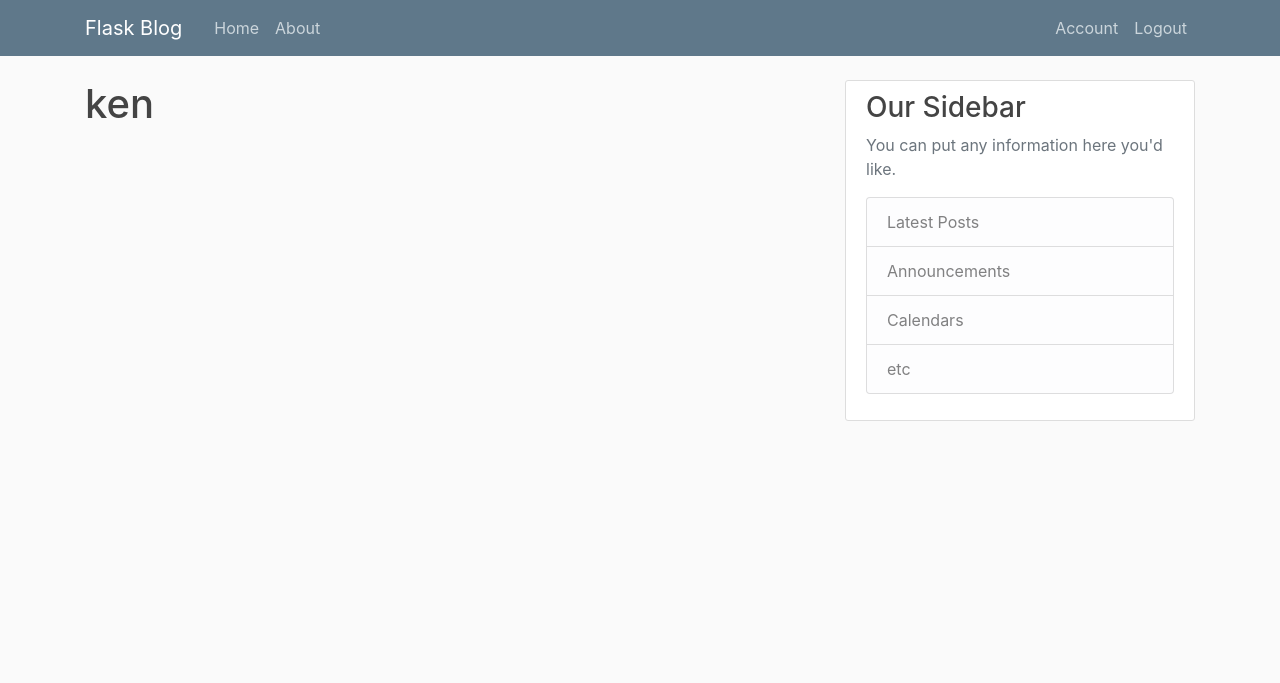
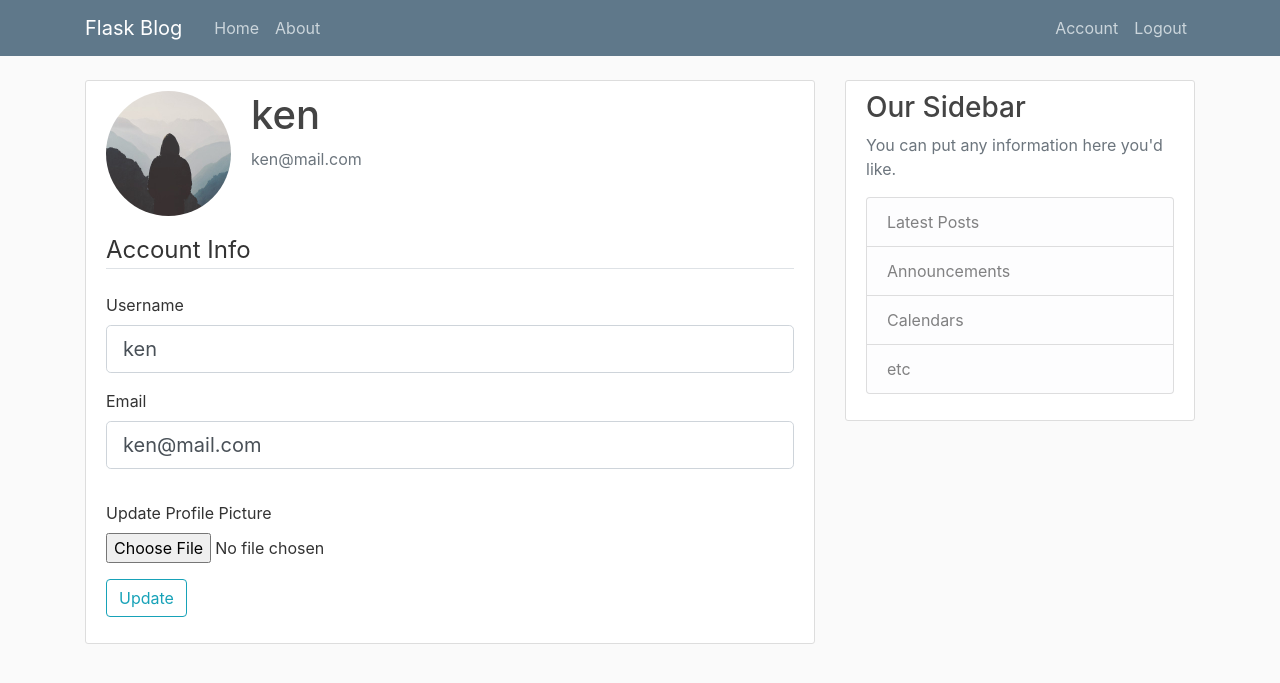
Before and after one commit to homemix/flaskProject, a Flask app: page /account in a window 1280 px wide. Shown: the top 683 px of the page. Run offline with Flask 2, Linux system fonts and the light colour scheme; a user stored in the database is signed in; some libraries are stand-ins or nearby versions.

Commit message:
user accounts and profile

```diff
--- a/app.py
+++ b/app.py
@@ -1,10 +1,13 @@
 from flask import Flask
-from flask import render_template, redirect, url_for, flash,request
-from forms import RegistrationForm, LoginForm
+from flask import render_template, redirect, url_for, flash, request
+from forms import RegistrationForm, LoginForm, UpdateAccountForm
 from models import db, User, Post
 from flask_bcrypt import Bcrypt
 from flask_login import login_user, current_user, logout_user, login_required
 from models import login_manager
+from PIL import Image
+import secrets
+import os
 
 app = Flask(__name__)
 app.config['SECRET_KEY'] = '2646f74c677249c898e8d52d28ee19f7'
@@ -66,7 +69,7 @@ def login():
         user = User.query.filter_by(email=form.email.data).first()
         if user and bcrypt.check_password_hash(user.password, form.password.data):
             login_user(user, remember=form.remember.data)
-            next_page= request.args.get('next')
+            next_page = request.args.get('next')
             return redirect(next_page) if next_page else redirect(url_for('home'))
         else:
             flash('Login Unsuccessful. Please check email and password', 'danger')
@@ -79,10 +82,36 @@ def logout():
     return redirect(url_for('home'))
 
 
-@app.route("/account")
+def save_picture(form_picture):
+    random_hex = secrets.token_hex(8)
+    _, f_ext = os.path.split(form_picture.filename)
+    picture_fn = random_hex + f_ext
+    picture_path = os.path.join(app.root_path, 'static/profile_pics', picture_fn)
+    output_size = (125, 125)
+    i = Image.open(form_picture)
+    i.thumbnail(output_size)
+    i.save(picture_path)
+    return picture_fn
+
+
+@app.route("/account", methods=['GET', 'POST'])
 @login_required
 def account():
-    return render_template('account.html', title='Account')
+    form = UpdateAccountForm()
+    if form.validate_on_submit():
+        if form.picture.data:
+            picture_file = save_picture(form.picture.data)
+            current_user.image_file = picture_file
+        current_user.username = form.username.data
+        current_user.email = form.email.data
+        db.session.commit()
+        flash('Account updated successfully', 'success')
+        return redirect(url_for('account'))
+    elif request.method == 'GET':
+        form.username.data = current_user.username
+        form.email.data = current_user.email
+    image_file = url_for('static', filename='profile_pics/' + current_user.image_file)
+    return render_template('account.html', title='Account', image_file=image_file, form=form)
 
 
 if __name__ == '__main__':
--- a/forms.py
+++ b/forms.py
@@ -2,6 +2,8 @@ from flask_wtf import FlaskForm
 from wtforms import StringField, PasswordField, SubmitField, BooleanField
 from wtforms.validators import DataRequired, Length, Email, EqualTo, ValidationError
 from models import User, Post
+from flask_login import current_user
+from flask_wtf.file import FileField,FileAllowed
 
 
 class RegistrationForm(FlaskForm):
@@ -27,3 +29,22 @@ class LoginForm(FlaskForm):
     password = PasswordField('Password', validators=[DataRequired()])
     remember = BooleanField('Remember Me')
     submit = SubmitField('Login')
+
+
+class UpdateAccountForm(FlaskForm):
+    username = StringField('Username', validators=[DataRequired(), Length(min=2, max=20)])
+    email = StringField('Email', validators=[DataRequired(), Email()])
+    picture = FileField('Update Profile Picture',validators=[FileAllowed(['jpg','jpeg','png'])])
+    submit = SubmitField('Update')
+
+    def validate_username(self, username):
+        if username.data != current_user.username:
+            user = User.query.filter_by(username=username.data).first()
+            if user:
+                raise ValidationError('That username exists')
+
+    def validate_email(self, email):
+        if email.data != current_user.email:
+            user = User.query.filter_by(email=email.data).first()
+            if user:
+             raise ValidationError('That Email exists')
--- a/templates/account.html
+++ b/templates/account.html
@@ -1,5 +1,59 @@
 {% extends "layout.html" %}
 <h1>Home page</h1>
 {% block content %}
-    <h1>{{ current_user.username }}</h1>
-{% endblock content%}
+    <div class="content-section">
+        <div class="media">
+            <img class="rounded-circle account-img" src="{{ image_file }}">
+            <div class="media-body">
+                <h2 class="account-heading">{{ current_user.username }}</h2>
+                <p class="text-secondary">{{ current_user.email }}</p>
+            </div>
+        </div>
+        <div>
+            <form method="POST" action="" enctype="multipart/form-data">
+                {{ form.hidden_tag() }}
+                <fieldset class="form-group">
+                    <legend class="border-bottom mb-4">Account Info</legend>
+                    <div class="form-group">
+                        {{ form.username.label(class="form-control-label") }}
+                        {% if form.username.errors %}
+                            {{ form.username(class="form-control form-control-lg is-invalid") }}
+                            <div class="invalid-feedback">
+                                {% for error in form.username.errors %}
+                                    <span>{{ error }}</span>
+                                {% endfor %}
+                            </div>
+                        {% else %}
+                            {{ form.username(class="form-control form-control-lg") }}
+                        {% endif %}
+                    </div>
+                    <div class="form-group">
+                        {{ form.email.label(class="form-control-label") }}
+                        {% if form.email.errors %}
+                            {{ form.email(class="form-control form-control-lg is-invalid") }}
+                            <div class="invalid-feedback">
+                                {% for error in form.email.errors %}
+                                    <span>{{ error }}</span>
+                                {% endfor %}
+                            </div>
+                        {% else %}
+                            {{ form.email(class="form-control form-control-lg") }}
+                        {% endif %}
+                    </div>
+                </fieldset>
+                <div class="form-group">
+                    {{ form.picture.label() }}
+                    {{ form.picture(class ="form-control-file") }}
+                    {% if  form.picture.errors %}
+                        {% for error in form.picture.errors %}
+                            <span class="text-danger">{{ error }}</span></br>
+                        {% endfor %}
+                    {% endif %}
+                </div>
+                <div class="form-group">
+                    {{ form.submit(class="btn btn-outline-info") }}
+                </div>
+            </form>
+        </div>
+    </div>
+{% endblock content %}
```
Also changed, not shown: site.db, static/profile_pics/57c365609a36dd0ddownload.jpeg (added), static/profile_pics/default.jpg (added), static/profile_pics/download.jpeg (added).
